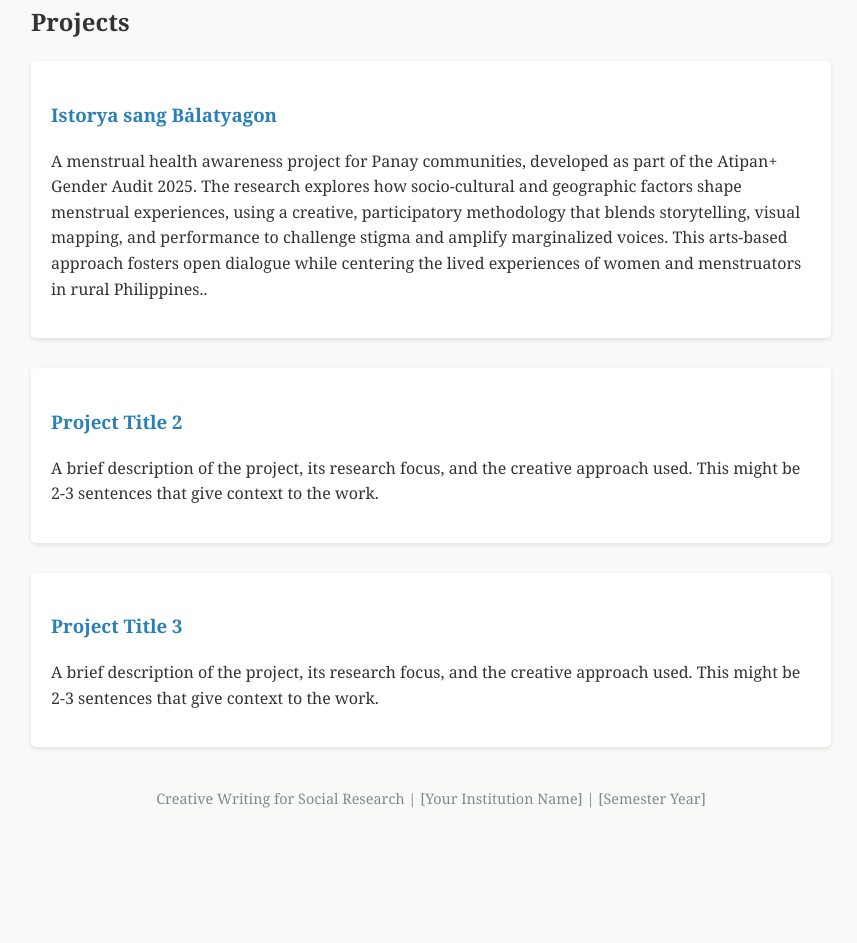
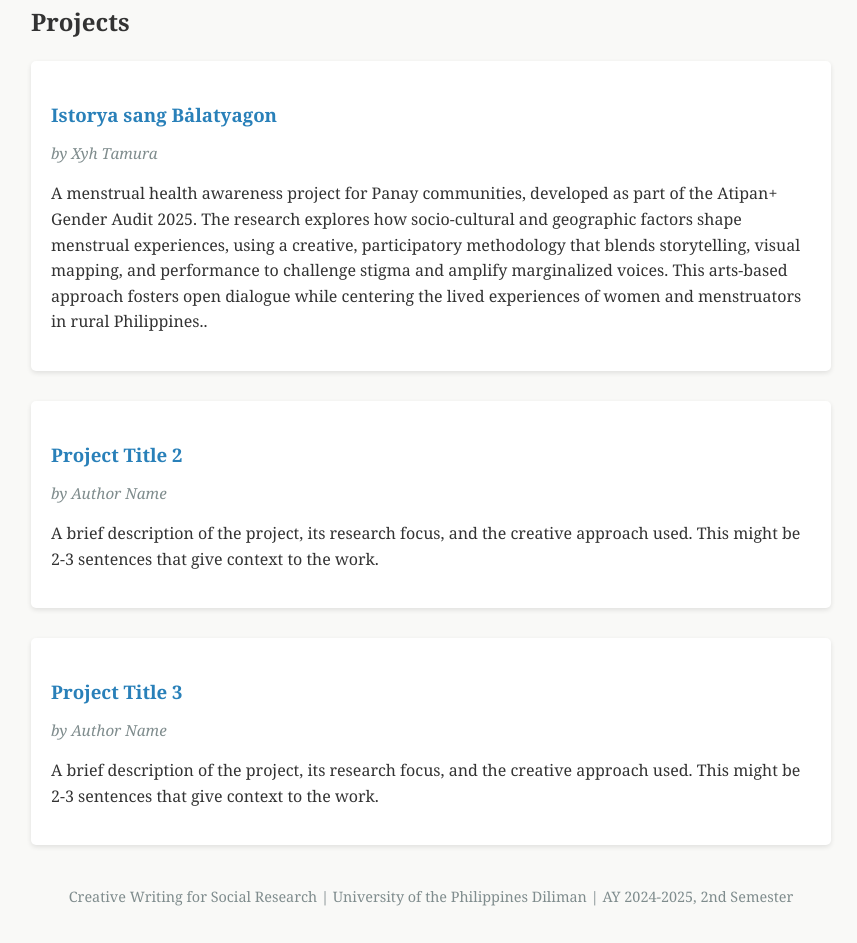
Before and after one commit to ppk80/cw298sw, a plain HTML site: page index.html in a window 1280 px wide. Shown: the part 336-1279 px from the top of the page, without its empty margins (209-1066 px from the left). Before the commit the page ends 1181 px from the top, so only its background shows below. Drawn offline with Linux system fonts and the light colour scheme.

Commit message:
author names

```diff
--- a/index.html
+++ b/index.html
@@ -38,6 +38,13 @@
         .project a:hover {
             text-decoration: underline;
         }
+        .project-author {
+            font-style: italic;
+            color: #7f8c8d;
+            margin-top: -0.5em;
+            margin-bottom: 1em;
+            font-size: 0.95em;
+        }
         footer {
             text-align: center;
             margin-top: 40px;
@@ -62,16 +69,19 @@
 
             <div class="project">
                 <h3><a href="https://xyhtamura.github.io/istorya-sang-balatyagon">Istorya sang Bȧlatyagon</a></h3>
+                <p class="project-author">by Xyh Tamura</p>
                 <p>A menstrual health awareness project for Panay communities, developed as part of the Atipan+ Gender Audit 2025. The research explores how socio-cultural and geographic factors shape menstrual experiences, using a creative, participatory methodology that blends storytelling, visual mapping, and performance to challenge stigma and amplify marginalized voices. This arts-based approach fosters open dialogue while centering the lived experiences of women and menstruators in rural Philippines..</p>
             </div>
 
             <div class="project">
                 <h3><a href="[LINK TO PROJECT 2]">Project Title 2</a></h3>
+                <p class="project-author">by Author Name</p>
                 <p>A brief description of the project, its research focus, and the creative approach used. This might be 2-3 sentences that give context to the work.</p>
             </div>
 
             <div class="project">
                 <h3><a href="[LINK TO PROJECT 3]">Project Title 3</a></h3>
+                <p class="project-author">by Author Name</p>
                 <p>A brief description of the project, its research focus, and the creative approach used. This might be 2-3 sentences that give context to the work.</p>
             </div>
 
@@ -80,7 +90,7 @@
     </main>
 
     <footer>
-        <p>Creative Writing for Social Research | [Your Institution Name] | [Semester Year]</p>
+        <p>Creative Writing for Social Research | University of the Philippines Diliman | AY 2024-2025, 2nd Semester</p>
     </footer>
 </body>
 </html>
```
